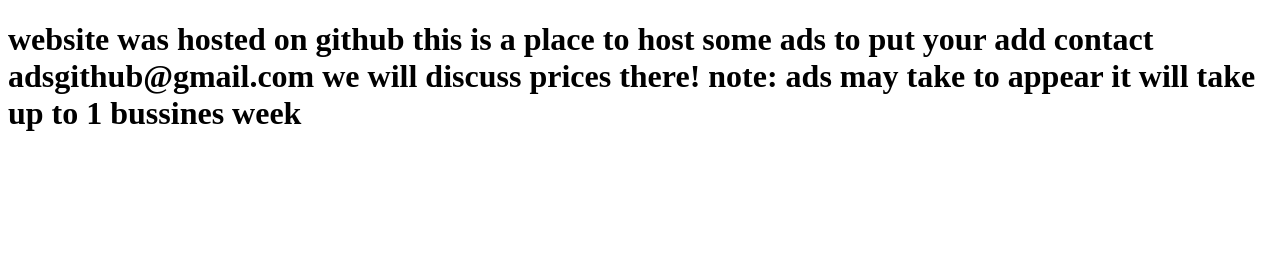
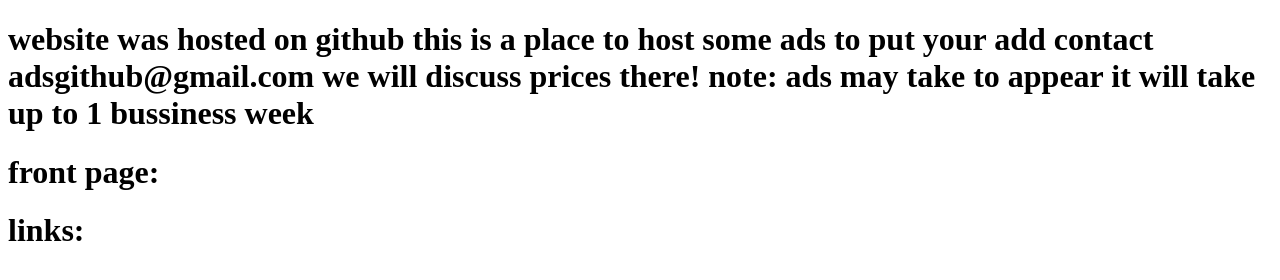
Before and after one commit to marcosgvrl/ad-place, a plain HTML site: page index.html in a window 1280 px wide. Drawn offline with Linux system fonts and the light colour scheme.

Commit message:
create index.html file

```diff
--- a/index.html
+++ b/index.html
@@ -4,14 +4,28 @@
     <meta charset="UTF-8">
     <meta http-equiv="X-UA-Compatible" content="IE=edge">
     <meta name="viewport" content="width=device-width, initial-scale=1.0">
-    <title>Document</title>
+    <title>ads-home</title>
 </head>
 <body>
     <h1>website was hosted on github
         this is a place to host some ads to put your add contact
         adsgithub@gmail.com
         we will discuss prices there!
-        note: ads may take to appear it will take up to 1 bussines week
+        note: ads may take to appear it will take up to 1 bussiness week
     </h1>
 </body>
 </html>
+
+</head>
+<body>
+    <h1>front page:
+    </h1>
+</body>
+</html>
+
+</head>
+<body>
+    <h1>links:
+    </h1>
+</body>
+</html>
```
